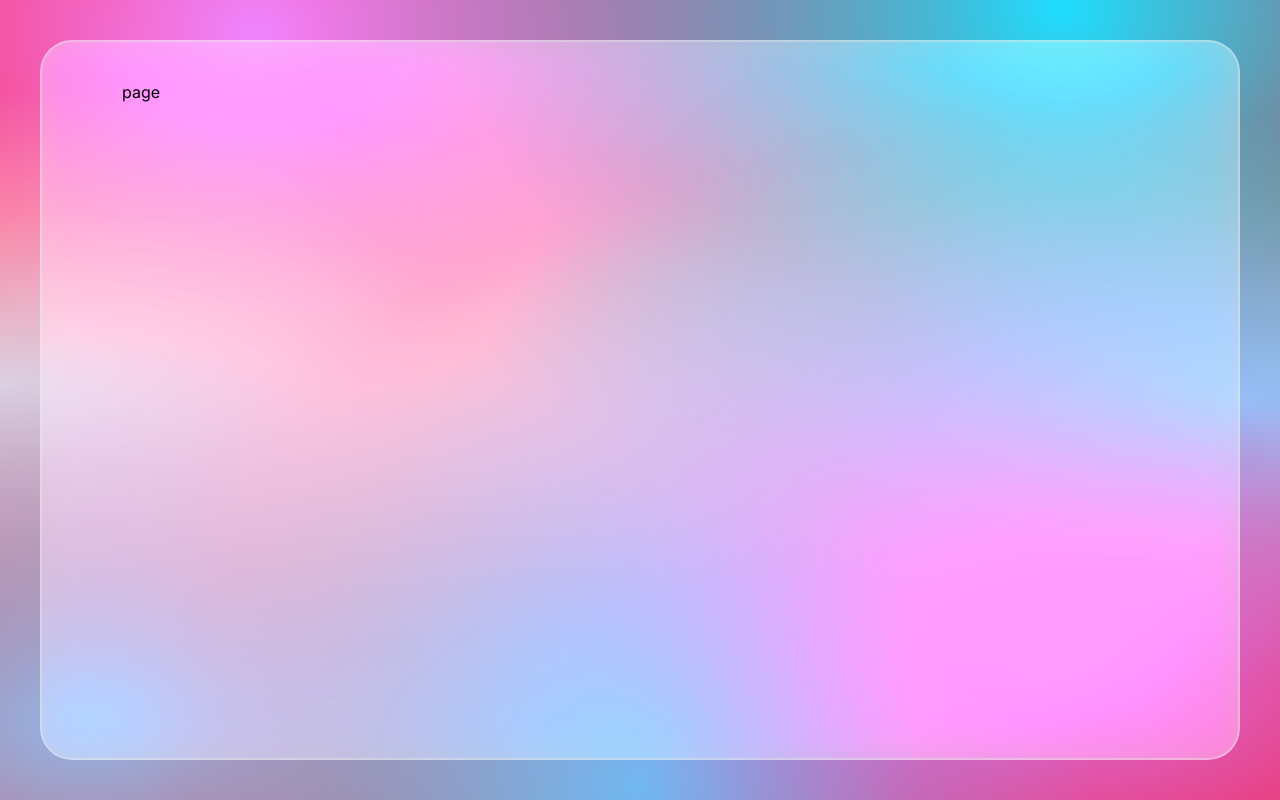
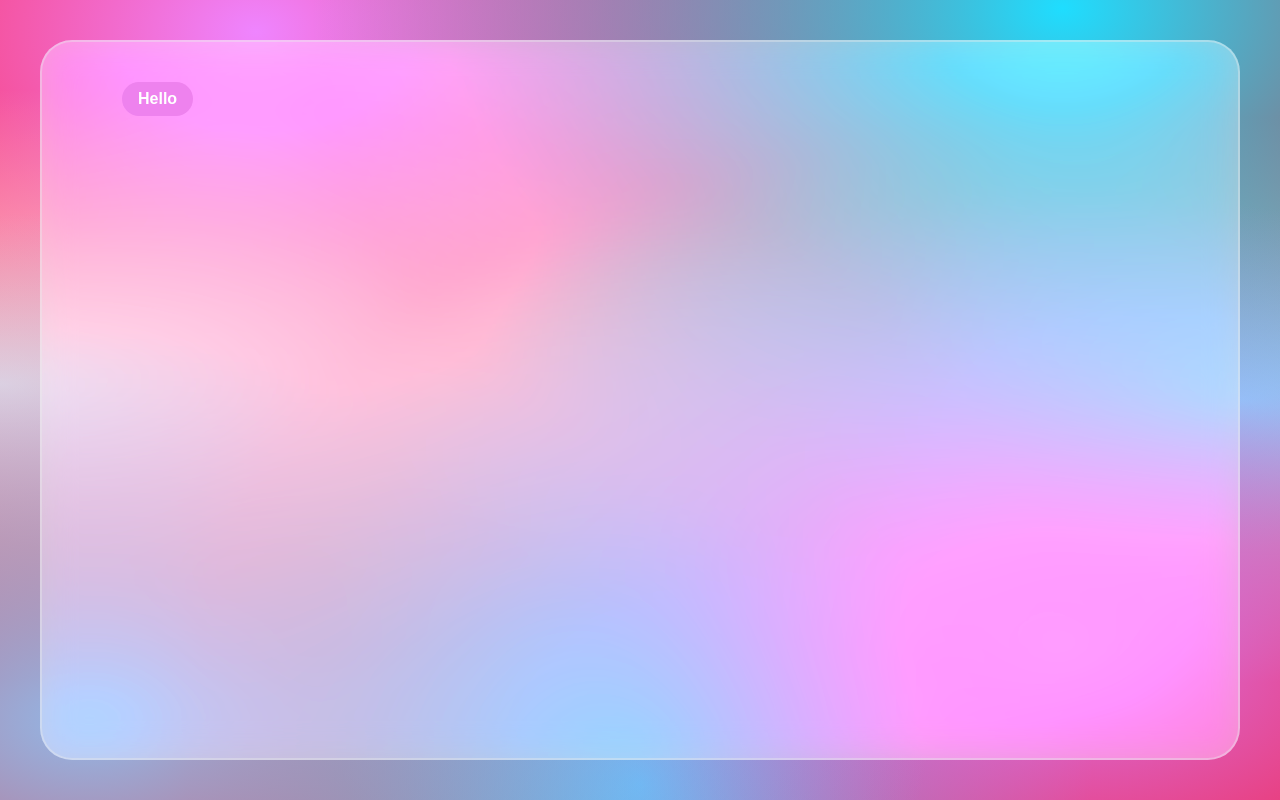
Before and after one commit to suanTech/project-managed-app, a Next.js app: page /home in a window 1280 px wide. Built offline with nearby package versions, Linux system fonts and the light colour scheme.

Commit message:
feat: add button UI component
- add various style using class names

```diff
--- a/app/(auth)/layout.tsx
+++ b/app/(auth)/layout.tsx
@@ -1,7 +1,7 @@
 import "@/styles/globals.css";
 import { Inter } from "next/font/google";
 import GlassPane from "@/components/GlassPane";
-import styles from './layout.module.scss';
+import styles from "./layout.module.scss";
 
 const inter = Inter({
   subsets: ["latin"],
@@ -17,7 +17,7 @@ export default function AuthRootLayout({
       <body className={`${styles.body} rainbow-mesh`}>
         <GlassPane className={styles.container}>
           {children}
-          </GlassPane>
+        </GlassPane>
       </body>
     </html>
   );
--- a/app/(dashboard)/home/page.tsx
+++ b/app/(dashboard)/home/page.tsx
@@ -1,6 +1,9 @@
+import Button from "@/components/Button";
 
 export default function Home() {
   return (
-    <div>page</div>
+    <div>
+      <Button className="primary small">Hello</Button>
+    </div>
   )
 }
--- /dev/null
+++ b/components/Button.scss
@@ -0,0 +1,46 @@
+button {
+  cursor: pointer;
+  font-weight: bold;
+  border-radius: 2.5em;
+  border: none;
+  &:hover,
+  &:active {
+    transform: scale(1.1);
+  }
+  transition: all .2s ease-in-out;
+}
+.primary {
+  background: violet;
+  color: white;
+  border: transparent;
+  &:hover {
+    background: rgb(201, 99, 201);
+  }
+};
+.secondary {
+  background: white;
+  color: black;
+  border: 1px solid #ccc;
+  &:hover {
+    background: rgb(203, 202, 202);
+  }
+};
+.text {
+  background: transparent;
+  color: black;
+  &:hover {
+    background: rgb(203, 202, 202);
+  }
+}
+.small {
+  padding: .5rem 1rem;
+  font-size: 1rem;
+}
+.medium {
+  padding: .8rem 1.5rem;
+  font-size: 1.2rem;
+}
+.large {
+  padding: 1.3rem 2.2rem;
+  font-size: 1.8rem;
+}
--- /dev/null
+++ b/components/Button.tsx
@@ -0,0 +1,8 @@
+import './Button.scss';
+
+interface ButtonProps extends React.HTMLAttributes<HTMLButtonElement> {};
+export default function Button({children, className, ...rest}: ButtonProps) {
+  return (
+    <button className={className} {...rest}>{children}</button>
+  )
+}
```
